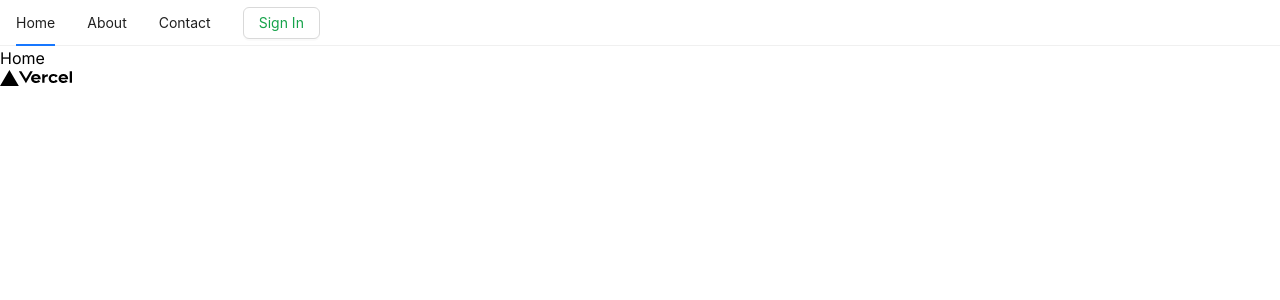
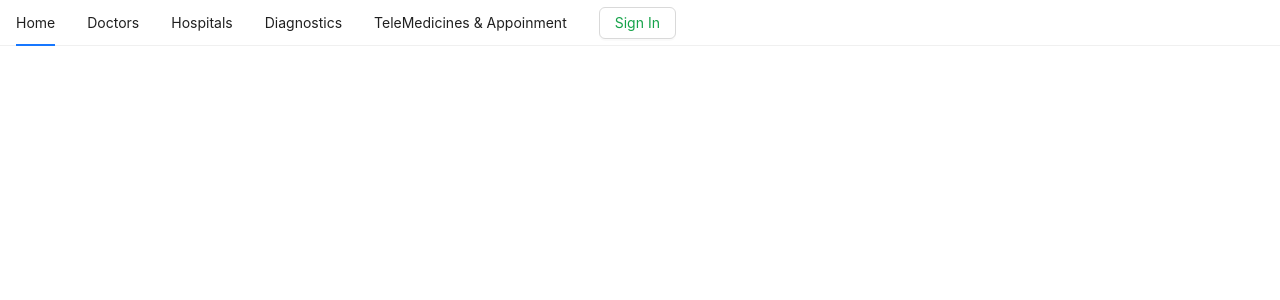
Before and after one commit to gmsai12345/codechef-frontend, a Next.js app: page / in a window 1280 px wide. Shown: the top 300 px of the page. Built offline with nearby package versions, Linux system fonts and the light colour scheme; no server answers.

Commit message:
first commit

```diff
--- a/src/app/page.tsx
+++ b/src/app/page.tsx
@@ -2,13 +2,7 @@ import Image from 'next/image'
 export default function Home() {
   return (
     <div>
-      <h1>Home</h1>
-      <Image
-        src="/vercel.svg"
-        alt="Vercel Logo"
-        width={72}
-        height={16}
-      />
+
     </div>
   )
 }
--- a/src/components/navbar/Navbar.tsx
+++ b/src/components/navbar/Navbar.tsx
@@ -7,9 +7,11 @@ const TopNavBar: React.FC = () => {
     return (
         <Menu mode="horizontal" >
             <Menu.Item key="1">Home</Menu.Item>
-            <Menu.Item key="2">About</Menu.Item>
-            <Menu.Item key="3">Contact</Menu.Item>
-            <Menu.Item key="4" >
+            <Menu.Item key="2">Doctors</Menu.Item>
+            <Menu.Item key="3">Hospitals</Menu.Item>
+            <Menu.Item key="4">Diagnostics</Menu.Item>
+            <Menu.Item key="5">TeleMedicines & Appoinment</Menu.Item>
+            <Menu.Item key="6" >
                 <SigninButton />
             </Menu.Item>
         </Menu>
```
